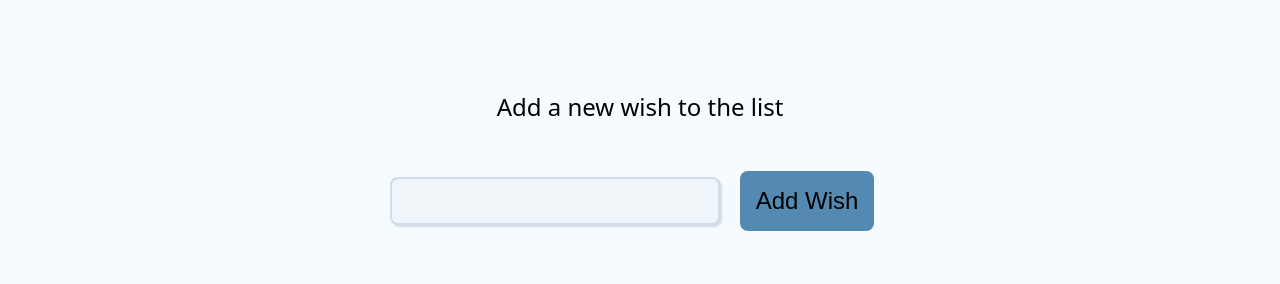
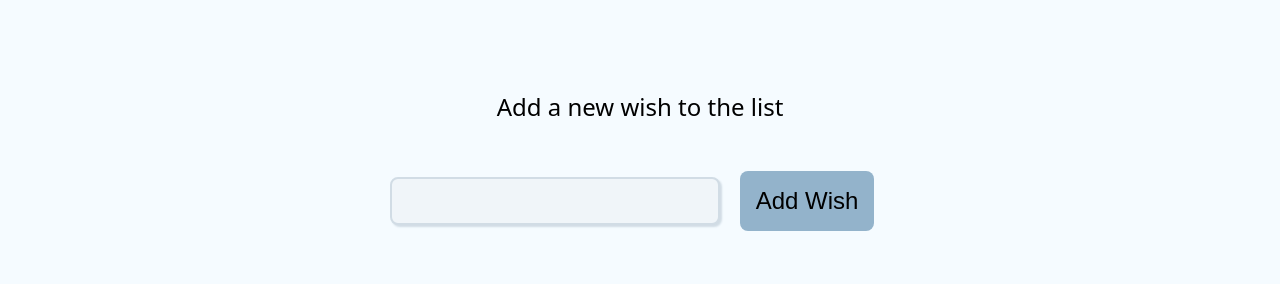
Before and after one commit to ImBatman0115/MayhemWishes, a plain HTML site: page amy.html in a window 1280 px wide. In both pictures the pointer is over the button "Add Wish". Shown: the part 516-800 px from the top of the page. Drawn offline with Linux system fonts and the light colour scheme; a web font is replaced by a local one.

Commit message:
changed styles on button

```diff
--- a/css/styles.css
+++ b/css/styles.css
@@ -139,6 +139,11 @@ form div button{
     border: none;
 }
 
+form div button:hover {
+    background-color: #93B3CB;
+    cursor: pointer;
+}
+
 form div{
     margin: 2rem 0rem !important;
 }
```
